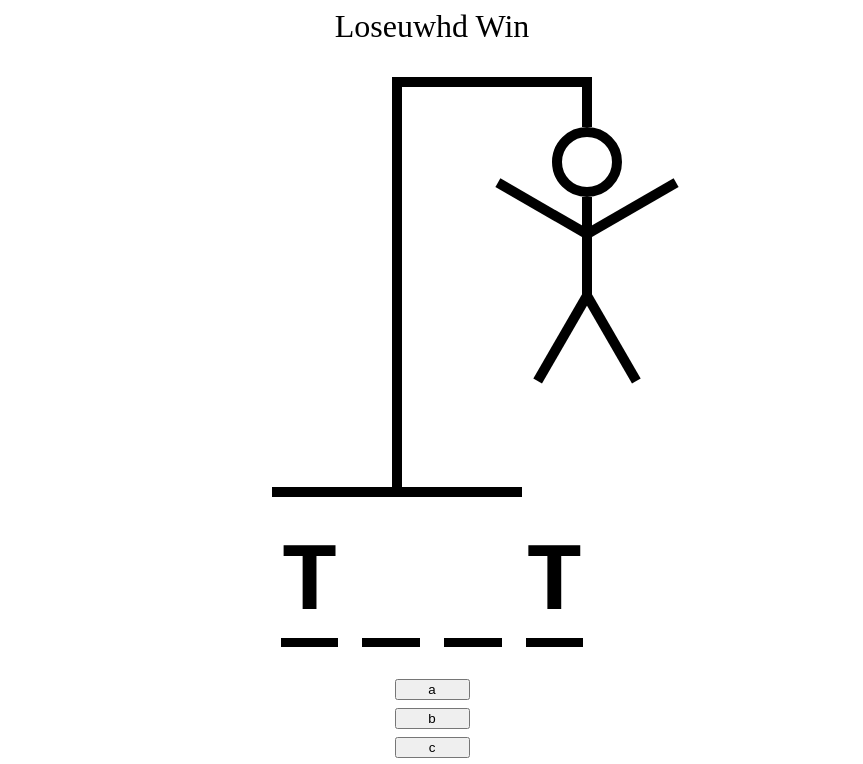
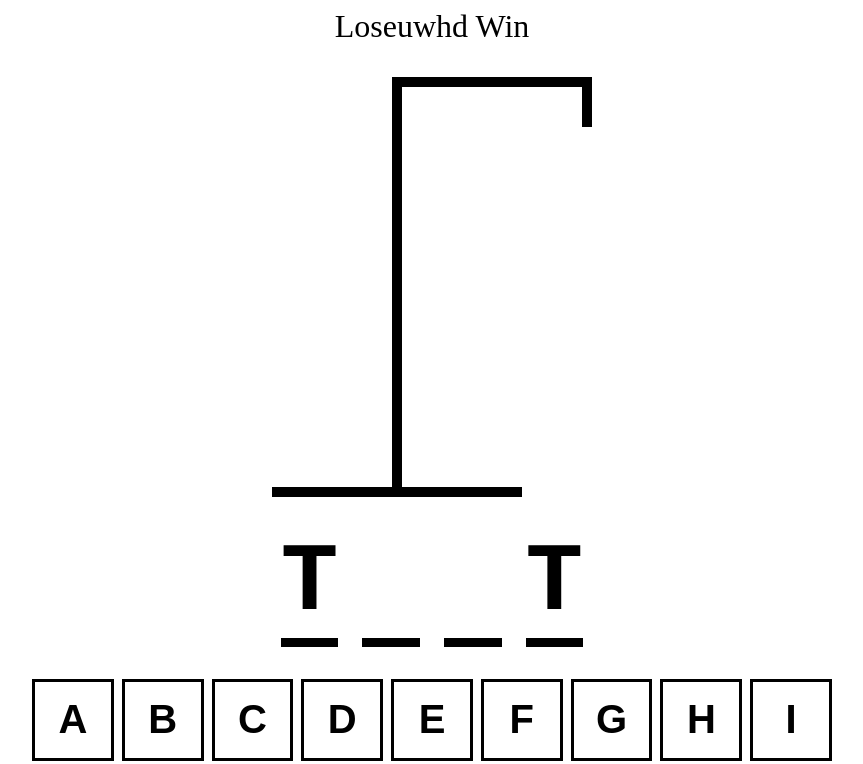
Before and after one commit to noliver-ykc/react-ts-hangman, a React (Vite) app: page / in a window 1280 px wide. Shown: the top 764 px of the page, without its empty margins (208-1071 px from the left). Built offline with nearby package versions, Linux system fonts and the light colour scheme.

Commit message:
render body parts on incorrect letter 2852

```diff
--- a/src/App.tsx
+++ b/src/App.tsx
@@ -13,7 +13,12 @@
     return words[Math.floor(Math.random()*words.length)]
   })
   // stores user input as an array of strings
-  const [guessedLetters, setGuessedLetters] = useState<string[]>([])
+  const [guessedLetters, setGuessedLetters] = useState<string[]>(["t"])
+
+  const incorrectLetters = guessedLetters.filter(
+    letter => !wordToGuess.includes(letter)
+  )
+
   return (
     <div
       style={{
@@ -29,9 +34,12 @@
         Loseuwhd
         Win
       </div>
-      <HangmanDrawing/>
+      <HangmanDrawing numberOfGuesses={incorrectLetters.length}/>
       <HangmanWord/>
-      <Keyboard/>
+      <div style={{alignSelf: "stretch"}}>
+        <Keyboard/>
+      </div>
+
     </div>
   )
 }
--- /dev/null
+++ b/src/assets/keyboard.module.css
@@ -0,0 +1,24 @@
+.btn {
+  width: 100%;
+  border: 3px solid black;
+  background: none;
+  aspect-ratio: 1/1;
+  font-size: 2.5rem;
+  text-transform: uppercase;
+  padding: .5rem;
+  font-weight: bold;
+  cursor: pointer;
+  color: black;
+}
+.btn:hover:not(:disabled), .btn-focus:not(:disabled) {
+  background-color: rgb(99, 185, 232);
+}
+
+.btn.active {
+  background-color: rgb(75, 159, 205);
+  color: white;
+}
+
+.btn.inactive {
+  opacity: .3;;
+}
--- a/src/components/HangmanDrawing.tsx
+++ b/src/components/HangmanDrawing.tsx
@@ -1,4 +1,4 @@
-import React from 'react'
+
 
 const HEAD = (
   <div
@@ -87,12 +87,16 @@
 
 const BODY_PARTS = [HEAD, BODY, RIGHT_ARM, LEFT_ARM, RIGHT_LEG, LEFT_LEG]
 
+type HangmanDrawingProps = {
+  numberOfGuesses: number
+}
 
-function HangmanDrawing() {
+
+function HangmanDrawing({ numberOfGuesses }: HangmanDrawingProps) {
 
   return (
     <div style={{ position: "relative" }}>
-      {BODY_PARTS}
+      {BODY_PARTS.slice(0, numberOfGuesses)}
       <div
         style={{
           height: "50px",
--- a/src/components/Keyboard.tsx
+++ b/src/components/Keyboard.tsx
@@ -1,4 +1,5 @@
 import React from 'react'
+import styles from "../assets/keyboard.module.css"
 
 const KEYS = [
   "a",
@@ -40,7 +41,7 @@
     >
       {KEYS.map(key =>{
         return(
-          <button key={key}>{key}</button>
+          <button className={`${styles.btn}`} key={key}>{key}</button>
         )
       })}
 
```
